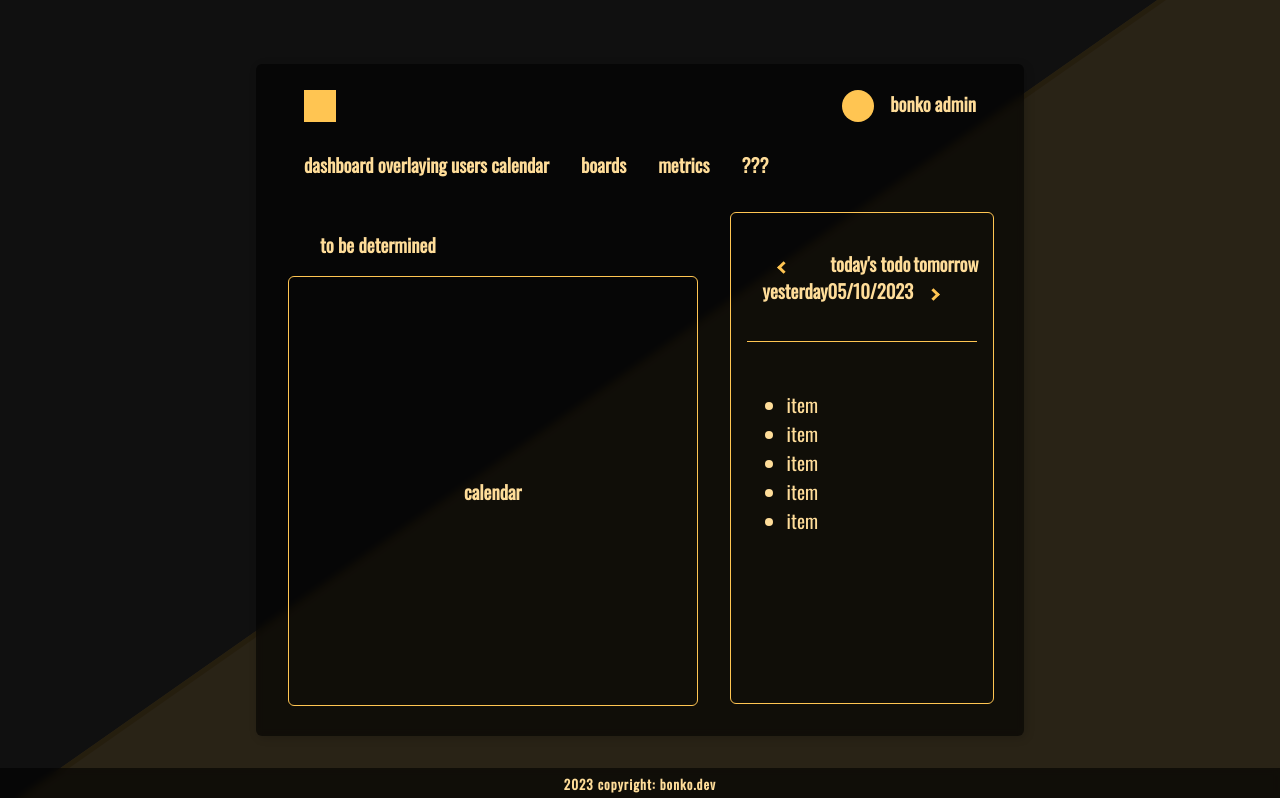
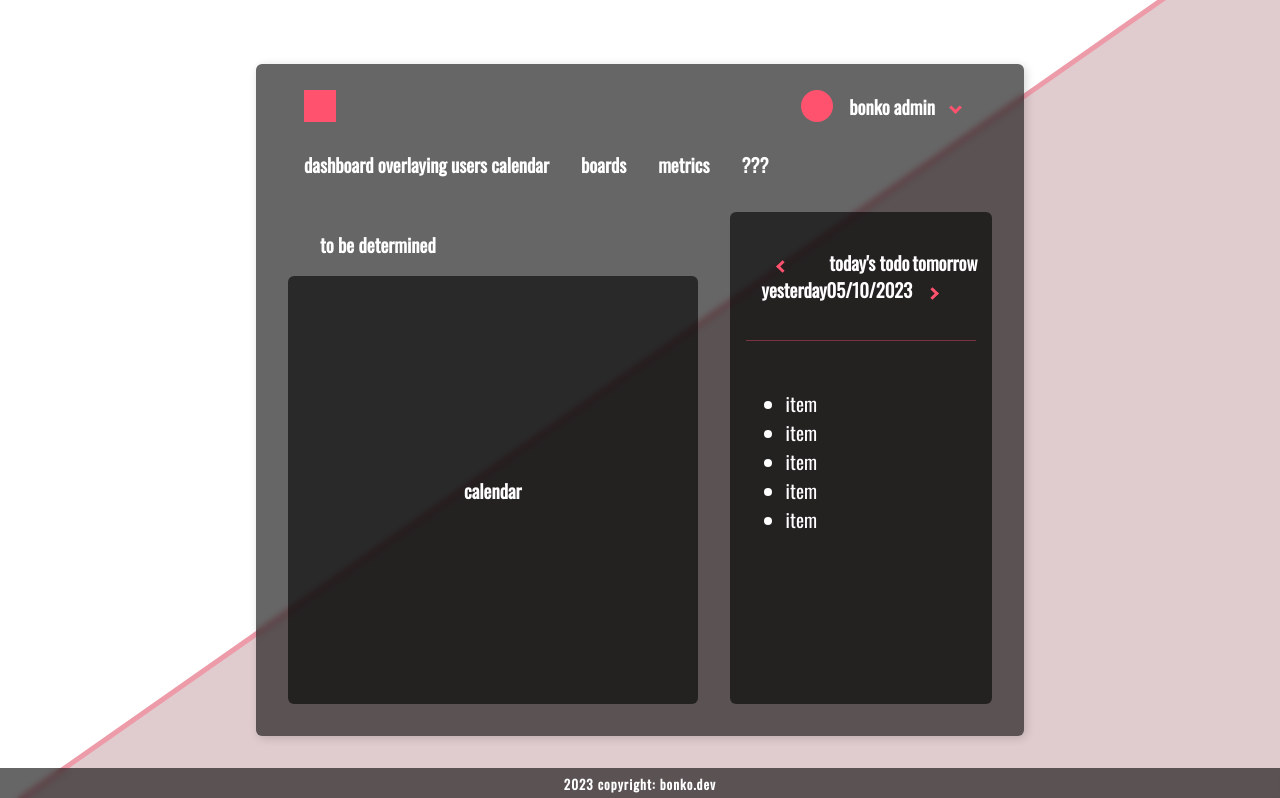
Before and after one commit to RoyStorey/task-tracker, a React (Create React App) app: page / in a window 1280 px wide. Shown: the top 798 px of the page. Built offline with nearby package versions, Linux system fonts and the light colour scheme.

Commit message:
miscellaneous changes

```diff
--- a/src/components/home.js
+++ b/src/components/home.js
@@ -19,7 +19,7 @@ class Home extends React.Component {
               <div className="home-account-container">
                 <div className="home-account-icon-container"></div>
                 <div className="home-account-name-container">
-                  <h3>bonko admin</h3>
+                  <h3>bonko admin<i className="arrow down"></i></h3>
                 </div>
               </div>
             </div>
--- a/src/components/login.js
+++ b/src/components/login.js
@@ -23,8 +23,8 @@ class Login extends React.Component {
                 <h1 className="login-bonko-text">bonko</h1>
                 <h5 className="login-bonko-text">task-tracker</h5>
                 <br></br>
-                <h3>login</h3>
-                <h3>create account</h3>
+                <h3 className="login-bonko-text">login</h3>
+                <h3 className="login-bonko-text">create account</h3>
               </div>
             </div>
           </div>
--- a/src/css/home.css
+++ b/src/css/home.css
@@ -41,7 +41,14 @@
 .home-account-name-container {
   height: 2rem;
   min-width: 2rem;
+  display: flex;
+  flex-direction: row;
+  align-items: center;
   /* background-color: var(--bonko-primary) */
+}
+
+.home-account-name-container i {
+  margin-bottom: 3px;
 }
 
 .home-account-name-container h3 {
@@ -60,7 +67,6 @@
   height: 100%;
   display: flex;
   flex-direction: row;
-  /* border: var(--border); */
   box-sizing: border-box;
 
 }
@@ -70,29 +76,25 @@
   flex-direction: column;
   width: 60%;
   height: 100%;
-  /* border: var(--border); */
   padding: 1rem;
   box-sizing: border-box;
 }
 
 .home-panel:last-of-type {
   width: 40%;
-  /* border: var(--border); */
 }
 
 .home-calendar-container {
   display: flex;
   flex: 1;
   width: 100%;
-  /* border: var(--border); */
   box-sizing: border-box;
-  /* padding: 1rem; */
 }
 
 .home-calendar {
   height: 100%;
   width: 100%;
-  border: var(--border);
+  background: var(--low-opacity-background);
   border-radius: 6px;
   display: flex;
   justify-content: center;
@@ -102,7 +104,8 @@
 .home-to-do-container {
   width: 100%;
   height: 100%;
-  border: var(--border);
+  /* border: var(--border); */
+  background: var(--low-opacity-background);
   border-radius: 6px;
   display: flex;
   flex-direction: column;
--- a/src/css/login.css
+++ b/src/css/login.css
@@ -21,8 +21,7 @@
   align-items: center;
 }
 
-.login-bonko-logo {
-}
+.login-bonko-logo {}
 
 .login-bonko-logo img {
   object-fit: contain;
@@ -40,7 +39,6 @@
 
 .login-bonko-menu-container h1 {
   font-size: 3rem;
-  color: var(--bonko-text);
 }
 
 .login-bonko-menu-container h1:hover,
@@ -60,4 +58,5 @@ h3:not(:hover) {
 
 .login-bonko-text {
   margin: 0px;
+  color: var(--bonko-login-text);
 }
--- a/src/css/style.css
+++ b/src/css/style.css
@@ -1,17 +1,20 @@
 :root {
-  --bonko-background: rgb(16, 16, 16);
 
-  --primary-hue-rotate: 40deg;
+  --primary-hue-rotate: 350deg;
   --bonko-primary-key: var(--primary-hue-rotate), 100%;
+
+  --bonko-background: hsl(0, 0%, 100%);
 
   --bonko-primary: hsl(var(--bonko-primary-key), 66%);
   --bonko-primary-dark: hsl(var(--bonko-primary-key), 55%);
   --bonko-primary-darker: hsl(var(--bonko-primary-key), 44%);
-  --bonko-text: hsl(var(--bonko-primary-key), 80%);
+  --bonko-text: hsl(var(--bonko-primary-key), 100%);
   --bonko-dark-text: hsl(var(--bonko-primary-key), 60%);
-  --bonko-background-div: hsl(var(--bonko-primary-key), 66%);
+  --bonko-login-text: hsl(var(--bonko-primary-key), 66%);
+  --bonko-background-div: hsl(var(--bonko-primary-key), 20%, .2);
+  --bonko-border-color: hsl(var(--bonko-primary-key), 66%, .4);
 
-  --border: 1px var(--bonko-primary) solid;
+  --border: 1px var(--bonko-border-color) solid;
   --low-opacity-background: #00000099;
 }
 
@@ -25,7 +28,6 @@ body {
 }
 
 .header-container {
-  /* border: var(--border); */
   position: relative;
   height: 4rem;
   width: 100%;
@@ -35,8 +37,8 @@ body {
 
 .background-style-div {
   position: absolute;
-  opacity: 0.1;
-  border: 5px solid var(--bonko-primary-darker);
+  /* opacity: 0.1; */
+  border: 5px solid var(--bonko-border-color);
   background-color: var(--bonko-background-div);
   z-index: 2;
   height: 100vh;
```
Also changed, not shown: 1 other file (tests, documents, lock files or other folders).
